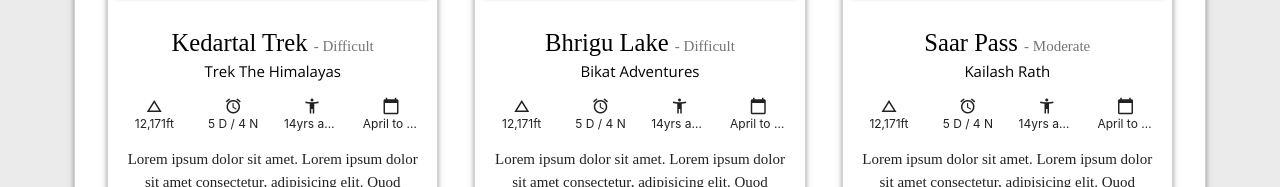
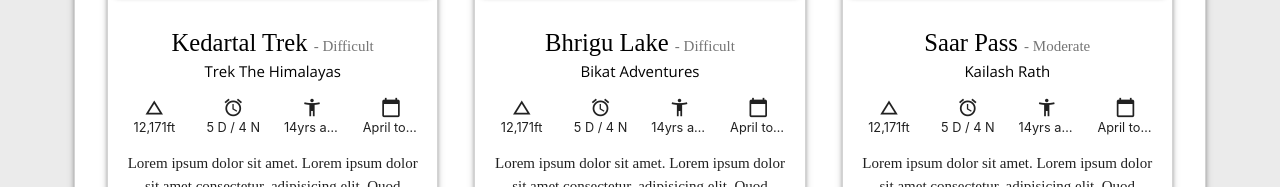
Before and after one commit to Aditya-Padhiar/Trekking-Website, a plain HTML site: page index.html in a window 1280 px wide. Shown: the part 2138-2325 px from the top of the page. Drawn offline with nearby package versions, Linux system fonts and the light colour scheme.

Commit message:
240420201334

```diff
--- a/index.html
+++ b/index.html
@@ -592,11 +592,11 @@
 
             .small_icon{
                 margin-top: 0.3rem 0 0 0;
-                font-size: 1.2rem;
+                font-size: 1.4rem;
             }
 
             .text-small{
-                font-size: 0.8rem;
+                font-size: 0.85rem;
             }
 
             .card_p{
```
Also changed, not shown: trekDetails1.html (+2 -2 lines).
